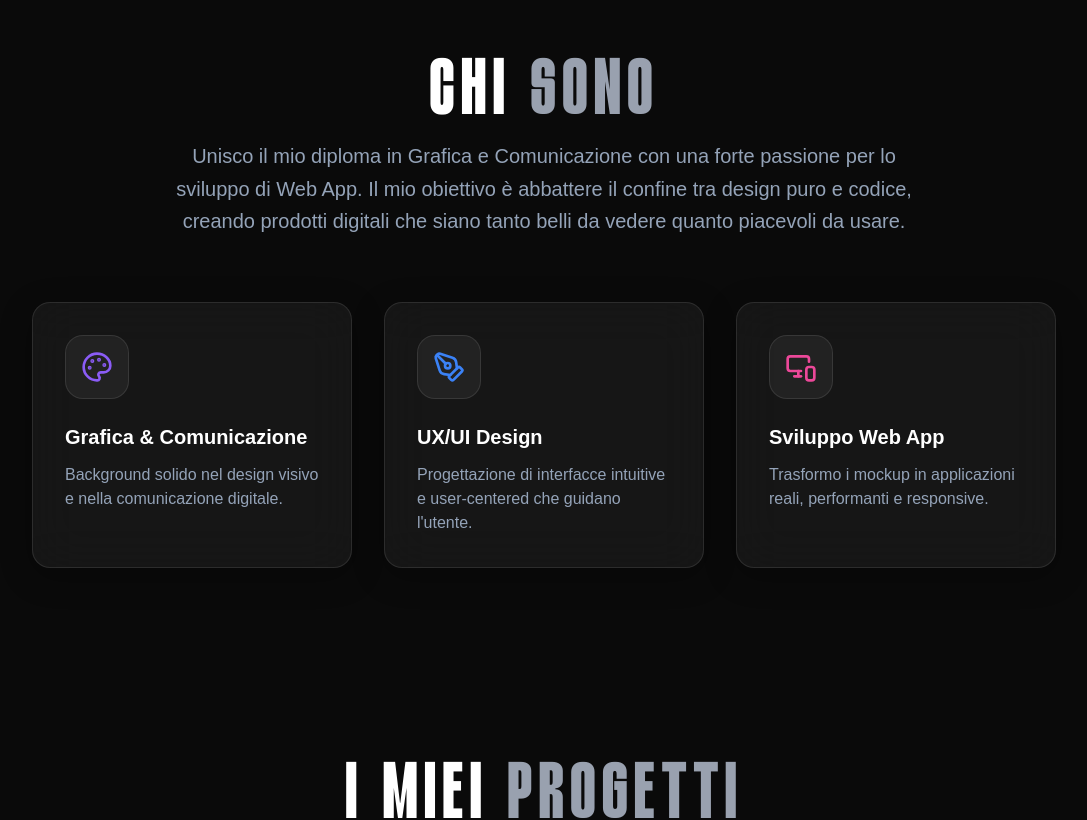
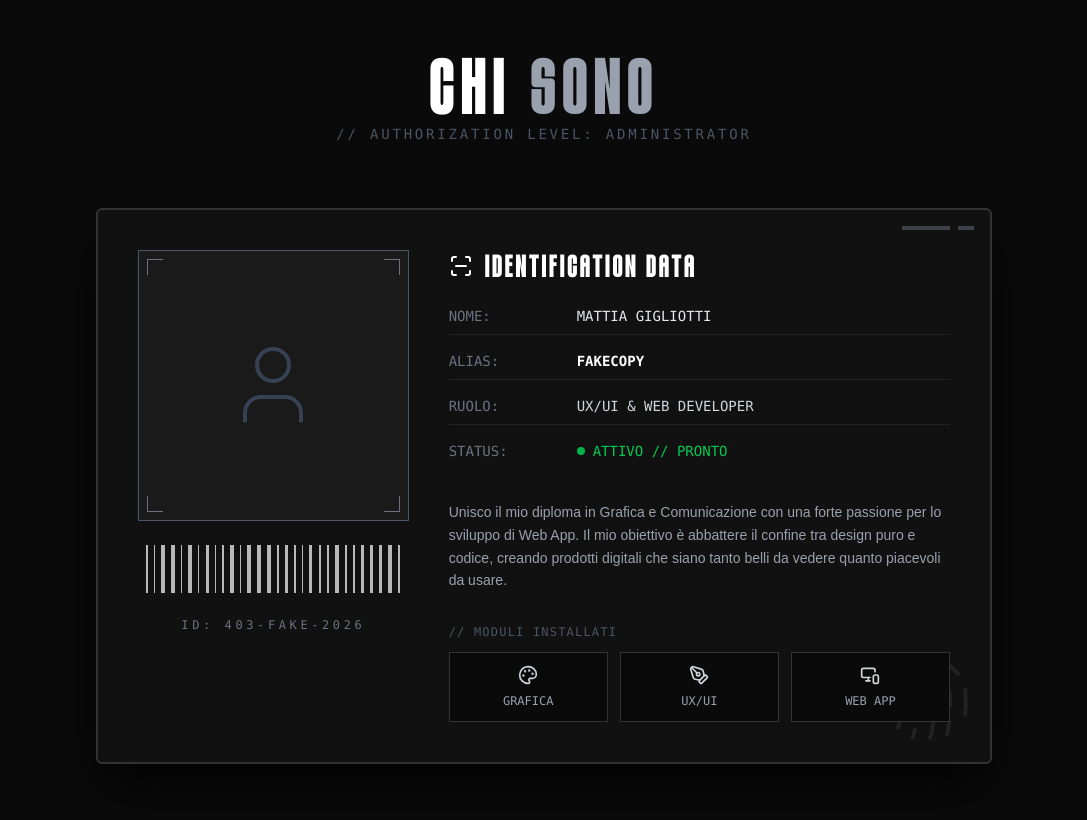
Before and after one commit to FakeCopy2006/fakecopy-portfolio, a React (Vite) app: page / in a window 1280 px wide. Shown: the part 840-1660 px from the top of the page, without its empty margins (96-1183 px from the left). Built offline with nearby package versions, Linux system fonts and the light colour scheme.

Commit message:
Ricostruzione sezione About in stile ID Card Cyberpunk

```diff
--- a/src/components/About.jsx
+++ b/src/components/About.jsx
@@ -1,26 +1,8 @@
 import React from 'react';
 import { motion } from 'framer-motion';
-import { MonitorSmartphone, Palette, PenTool } from 'lucide-react';
+import { MonitorSmartphone, Palette, PenTool, User, Fingerprint, ScanLine } from 'lucide-react';
 
 const About = () => {
-  const skills = [
-    {
-      icon: <Palette className="w-8 h-8 text-brand-purple" />,
-      title: 'Grafica & Comunicazione',
-      desc: 'Background solido nel design visivo e nella comunicazione digitale.'
-    },
-    {
-      icon: <PenTool className="w-8 h-8 text-brand-blue" />,
-      title: 'UX/UI Design',
-      desc: 'Progettazione di interfacce intuitive e user-centered che guidano l\'utente.'
-    },
-    {
-      icon: <MonitorSmartphone className="w-8 h-8 text-brand-magenta" />,
-      title: 'Sviluppo Web App',
-      desc: 'Trasformo i mockup in applicazioni reali, performanti e responsive.'
-    }
-  ];
-
   return (
     <section id="about" className="py-24 px-6 relative z-10">
       <div className="max-w-5xl mx-auto">
@@ -31,34 +13,113 @@ const About = () => {
           transition={{ duration: 0.6 }}
           className="text-center mb-16"
         >
-          <h2 className="text-5xl md:text-6xl font-display tracking-widest mb-6 uppercase text-white">
+          <h2 className="text-5xl md:text-6xl font-display tracking-widest mb-2 uppercase text-white">
             CHI <span className="text-gray-400">SONO</span>
           </h2>
-          <p className="text-text-muted text-lg md:text-xl max-w-3xl mx-auto leading-relaxed">
-            Unisco il mio diploma in Grafica e Comunicazione con una forte passione per lo sviluppo di Web App.
-            Il mio obiettivo è abbattere il confine tra design puro e codice, creando prodotti digitali che siano
-            tanto belli da vedere quanto piacevoli da usare.
+          <p className="text-gray-600 tracking-[0.2em] uppercase text-sm font-mono">
+            // AUTHORIZATION LEVEL: ADMINISTRATOR
           </p>
         </motion.div>
 
-        <div className="grid grid-cols-1 md:grid-cols-3 gap-8">
-          {skills.map((skill, idx) => (
-            <motion.div
-              key={idx}
-              initial={{ opacity: 0, y: 20 }}
-              whileInView={{ opacity: 1, y: 0 }}
-              viewport={{ once: true, margin: "-50px" }}
-              transition={{ duration: 0.5, delay: idx * 0.1 }}
-              className="glass-card p-8 hover:border-brand-purple/50 transition-colors duration-300"
-            >
-              <div className="bg-white/5 w-16 h-16 rounded-2xl flex items-center justify-center mb-6 border border-white/10">
-                {skill.icon}
+        {/* ID CARD */}
+        <motion.div
+          initial={{ opacity: 0, scale: 0.95 }}
+          whileInView={{ opacity: 1, scale: 1 }}
+          viewport={{ once: true }}
+          transition={{ duration: 0.5 }}
+          className="max-w-4xl mx-auto bg-[#111] border-2 border-[#333] rounded-sm p-6 md:p-10 relative overflow-hidden flex flex-col md:flex-row gap-10 shadow-2xl shadow-black"
+        >
+          {/* Card Decals */}
+          <div className="absolute top-4 right-4 flex gap-2 opacity-50">
+            <div className="w-12 h-1 bg-gray-500"></div>
+            <div className="w-4 h-1 bg-gray-500"></div>
+          </div>
+          <div className="absolute bottom-4 right-4 pointer-events-none">
+            <Fingerprint className="w-24 h-24 text-[#222]" strokeWidth={1} />
+          </div>
+
+          {/* Left Column: Avatar & Barcode */}
+          <div className="flex flex-col items-center gap-6 w-full md:w-1/3 z-10">
+            {/* Avatar Placeholder */}
+            <div className="w-full aspect-square border border-gray-600 bg-[#1a1a1a] flex items-center justify-center relative group">
+              <div className="absolute inset-0 border-2 border-transparent group-hover:border-white/20 transition-all duration-300"></div>
+              {/* Corner brackets */}
+              <div className="absolute top-2 left-2 w-4 h-4 border-t border-l border-gray-500"></div>
+              <div className="absolute top-2 right-2 w-4 h-4 border-t border-r border-gray-500"></div>
+              <div className="absolute bottom-2 left-2 w-4 h-4 border-b border-l border-gray-500"></div>
+              <div className="absolute bottom-2 right-2 w-4 h-4 border-b border-r border-gray-500"></div>
+
+              <User className="w-24 h-24 text-gray-700" strokeWidth={1} />
+            </div>
+
+            {/* Fake Barcode */}
+            <div className="w-full h-12 flex items-center justify-between opacity-70 px-2">
+              {Array.from({ length: 30 }).map((_, i) => (
+                <div key={i} className="bg-white h-full" style={{ width: `${Math.floor(Math.random() * 4) + 1}px` }}></div>
+              ))}
+            </div>
+            <p className="font-mono text-xs text-gray-500 tracking-[0.3em] uppercase">ID: 403-FAKE-2026</p>
+          </div>
+
+          {/* Right Column: Data & Specs */}
+          <div className="flex-1 z-10 flex flex-col justify-between">
+            <div>
+              <div className="flex items-center gap-3 mb-6">
+                <ScanLine className="w-6 h-6 text-white" />
+                <h3 className="font-display text-2xl tracking-widest uppercase text-white">IDENTIFICATION DATA</h3>
               </div>
-              <h3 className="text-xl font-semibold mb-3">{skill.title}</h3>
-              <p className="text-text-muted">{skill.desc}</p>
-            </motion.div>
-          ))}
-        </div>
+
+              <div className="space-y-4 mb-8 font-mono text-sm uppercase">
+                <div className="flex border-b border-[#222] pb-2">
+                  <span className="w-32 text-gray-500">NOME:</span>
+                  <span className="text-gray-200">Mattia Gigliotti</span>
+                </div>
+                <div className="flex border-b border-[#222] pb-2">
+                  <span className="w-32 text-gray-500">ALIAS:</span>
+                  <span className="text-white font-bold">FakeCopy</span>
+                </div>
+                <div className="flex border-b border-[#222] pb-2">
+                  <span className="w-32 text-gray-500">RUOLO:</span>
+                  <span className="text-gray-300">UX/UI & Web Developer</span>
+                </div>
+                <div className="flex pb-2">
+                  <span className="w-32 text-gray-500">STATUS:</span>
+                  <span className="text-green-500 flex items-center gap-2">
+                    <span className="w-2 h-2 rounded-full bg-green-500 animate-pulse"></span>
+                    ATTIVO // PRONTO
+                  </span>
+                </div>
+              </div>
+
+              <p className="text-gray-400 text-sm leading-relaxed mb-8">
+                Unisco il mio diploma in Grafica e Comunicazione con una forte passione per lo sviluppo di Web App.
+                Il mio obiettivo è abbattere il confine tra design puro e codice, creando prodotti digitali che siano
+                tanto belli da vedere quanto piacevoli da usare.
+              </p>
+            </div>
+
+            {/* System Modules (Skills) */}
+            <div>
+              <p className="font-mono text-xs text-gray-600 mb-3 uppercase tracking-widest">// Moduli Installati</p>
+              <div className="grid grid-cols-1 sm:grid-cols-3 gap-3">
+                <div className="border border-[#333] bg-[#0a0a0a] p-3 flex flex-col items-center text-center gap-2 hover:border-gray-500 transition-colors">
+                  <Palette className="w-5 h-5 text-gray-300" />
+                  <span className="text-xs text-gray-400 font-mono">GRAFICA</span>
+                </div>
+                <div className="border border-[#333] bg-[#0a0a0a] p-3 flex flex-col items-center text-center gap-2 hover:border-gray-500 transition-colors">
+                  <PenTool className="w-5 h-5 text-gray-300" />
+                  <span className="text-xs text-gray-400 font-mono">UX/UI</span>
+                </div>
+                <div className="border border-[#333] bg-[#0a0a0a] p-3 flex flex-col items-center text-center gap-2 hover:border-gray-500 transition-colors">
+                  <MonitorSmartphone className="w-5 h-5 text-gray-300" />
+                  <span className="text-xs text-gray-400 font-mono">WEB APP</span>
+                </div>
+              </div>
+            </div>
+
+          </div>
+        </motion.div>
+
       </div>
     </section>
   );
```
